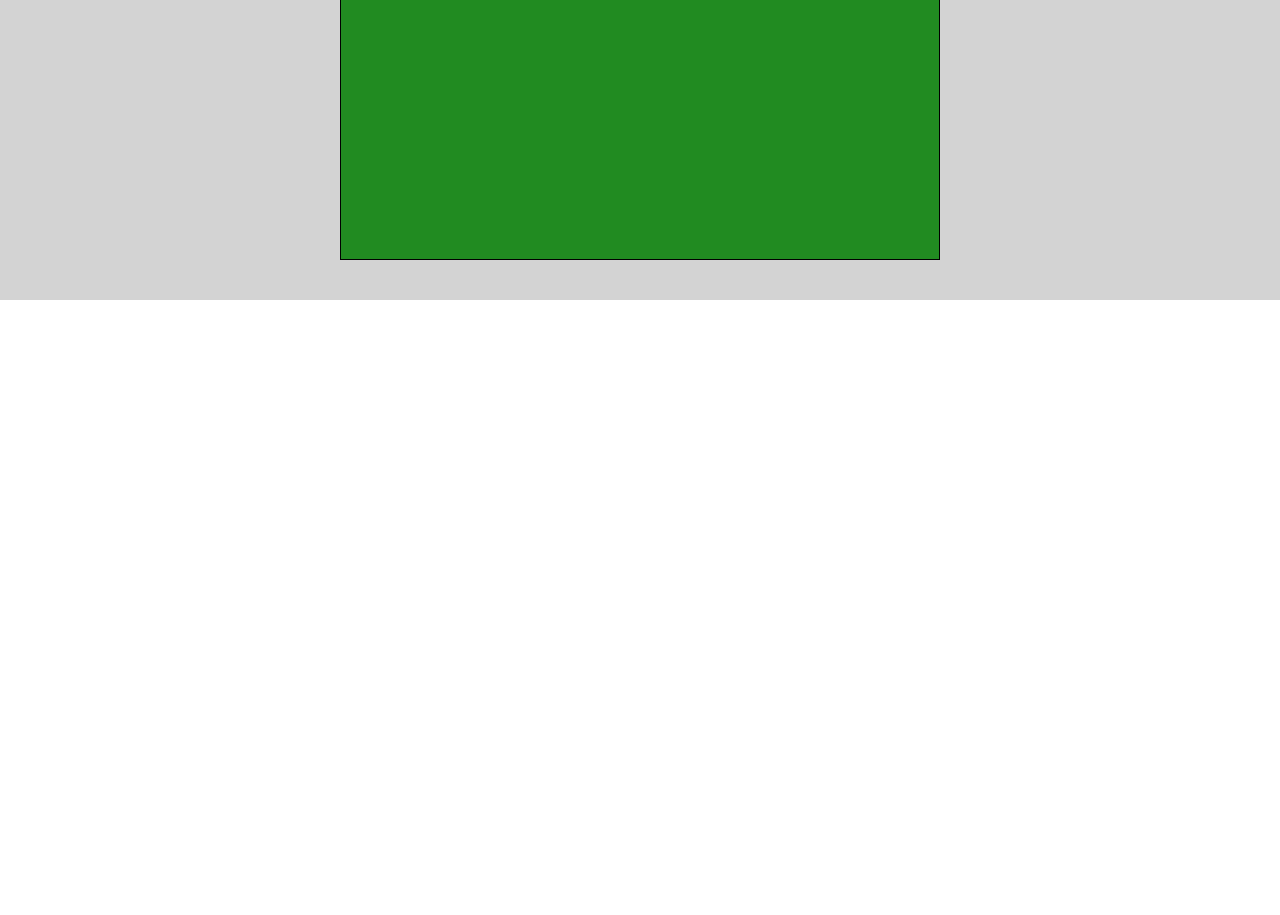
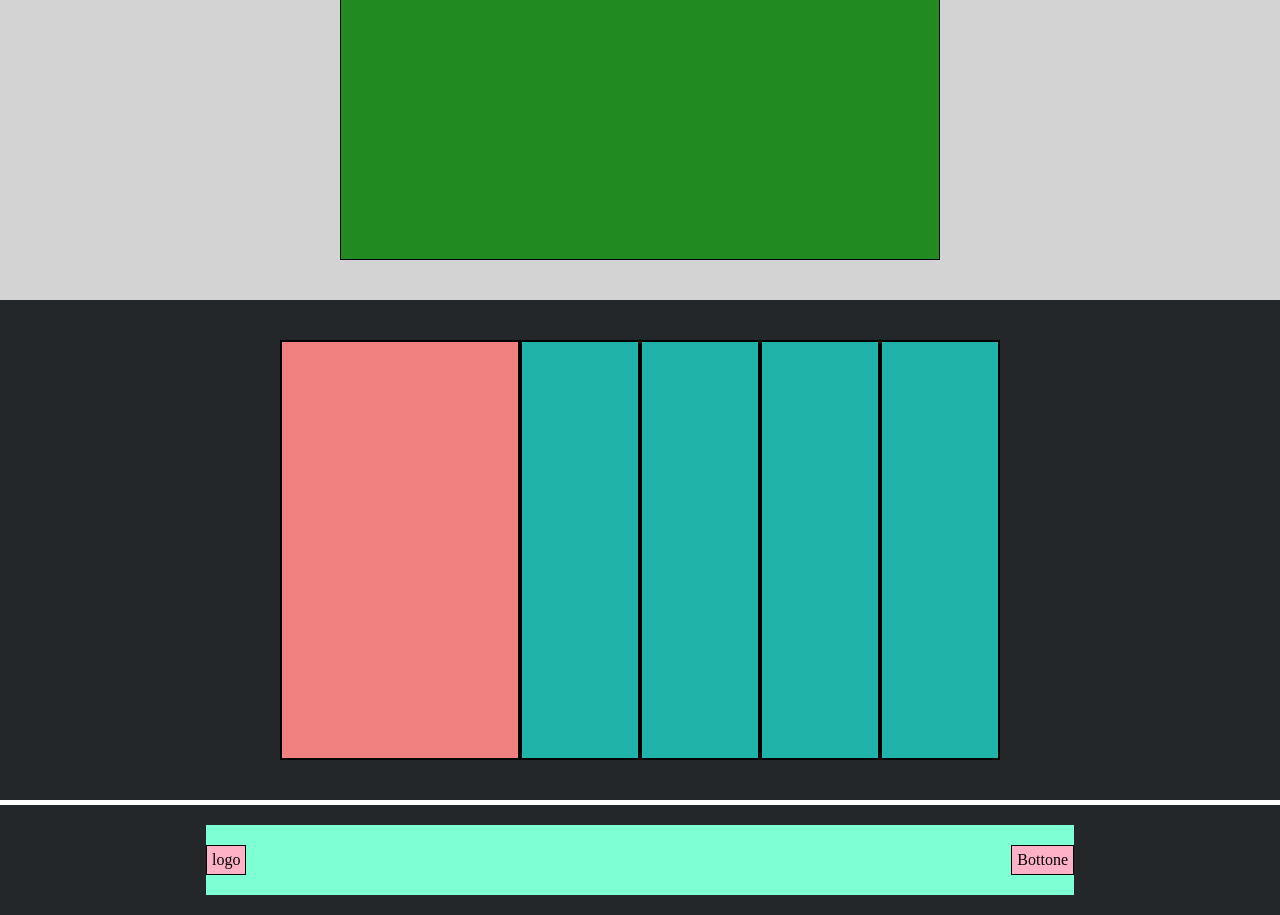
Before and after one commit to YleniaMighela/htmlcss-struttura-discord, a plain HTML site: page index.html in a window 1280 px wide. Shown: the part 2090-3005 px from the top of the page. Before the commit the page ends 2390 px from the top, so only its background shows below. Drawn offline with Linux system fonts and the light colour scheme.

Commit message:
[fix]add footer

```diff
--- a/css/style.css
+++ b/css/style.css
@@ -133,3 +133,63 @@ a{
     border:1px solid black;
 
 }
+
+/* sezione footer */
+
+.container-footer{
+    display: flex;
+    justify-content: center;
+    margin-bottom:5px;
+    /* DEBUG */
+    background-color: #23272a;
+    padding:40px;
+    height:500px;
+}
+
+#salmon{
+    flex-basis:20% ;
+    /* DEBUG */
+    background-color: #f08180;
+    border:2px solid black;
+
+}
+
+.acquamarina{
+    flex-basis:10%;
+    /* DEBUG */
+    background-color: #20b3aa;
+    border:2px solid black;
+}
+
+/* barra finale footer */
+#black-footer{
+    display:flex;
+    justify-content:space-around;
+    align-items:center;
+    padding:20px;
+    /* DEBUG */
+    background-color: #23272a;
+}
+.container-black-footer{
+    display:flex;
+    justify-content: space-between;
+    align-items: center;
+    width:70%;
+    height:70px;
+    /* DEBUG */
+    background-color: #7fffd4;
+}
+#logo-footer{
+    padding:5px;
+    /* DEBUG */
+    background-color: #ffb2c7;
+    border:1px solid black;
+
+}
+
+#bottone{
+    padding:5px;
+    /* DEBUG */
+    background-color: #ffb2c7;
+    border:1px solid black;
+}
--- a/index.html
+++ b/index.html
@@ -84,6 +84,21 @@
 
     <!-- footer -->
     <footer>
+        <section class="container-footer">
+            <div id="salmon"></div>
+            <div class="acquamarina"></div>
+            <div class="acquamarina"></div>
+            <div class="acquamarina"></div>
+            <div class="acquamarina"></div>
+        </section>
+        <!-- footer barra finale -->
+        <section id="black-footer">
+            <div class="container-black-footer">
+                <div id="logo-footer"> logo </div>
+                <div id="bottone"> Bottone</div>
+            </div>
+
+        </section>
 
     </footer>
 </body>
```
